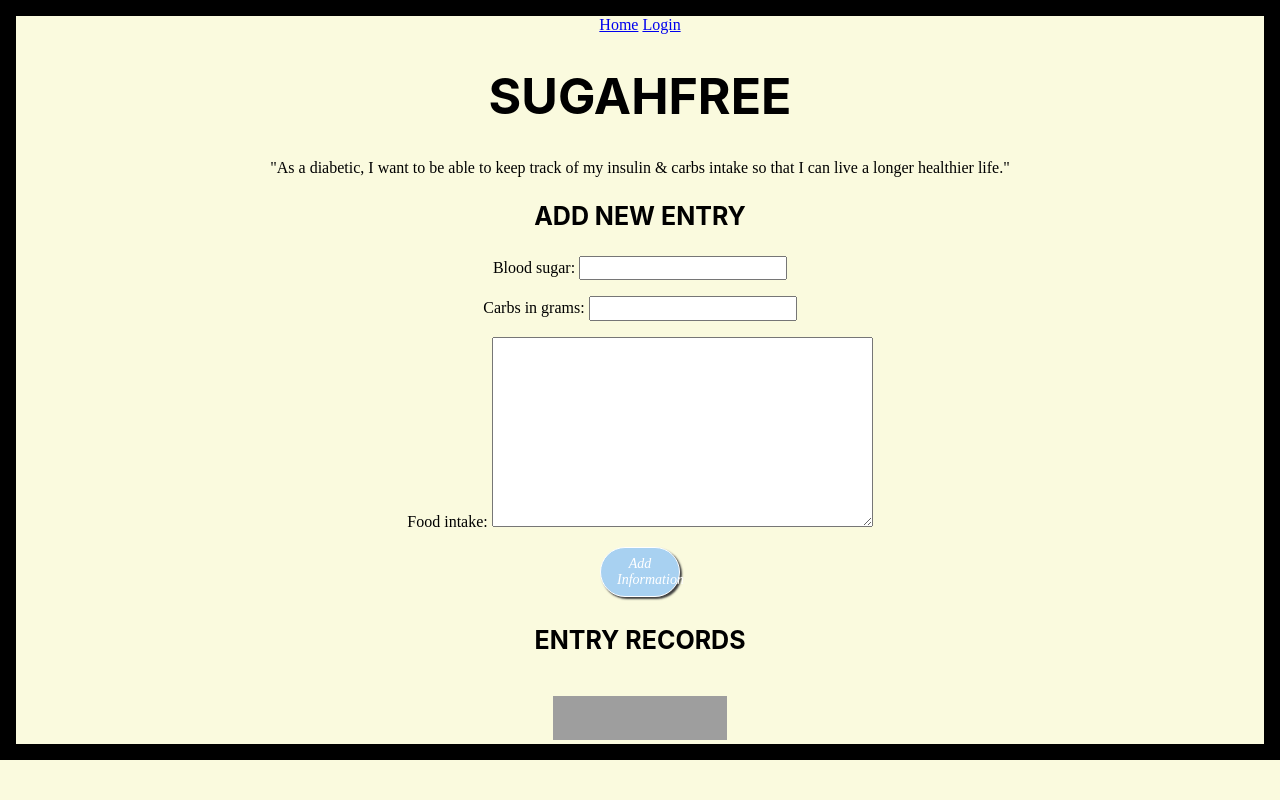
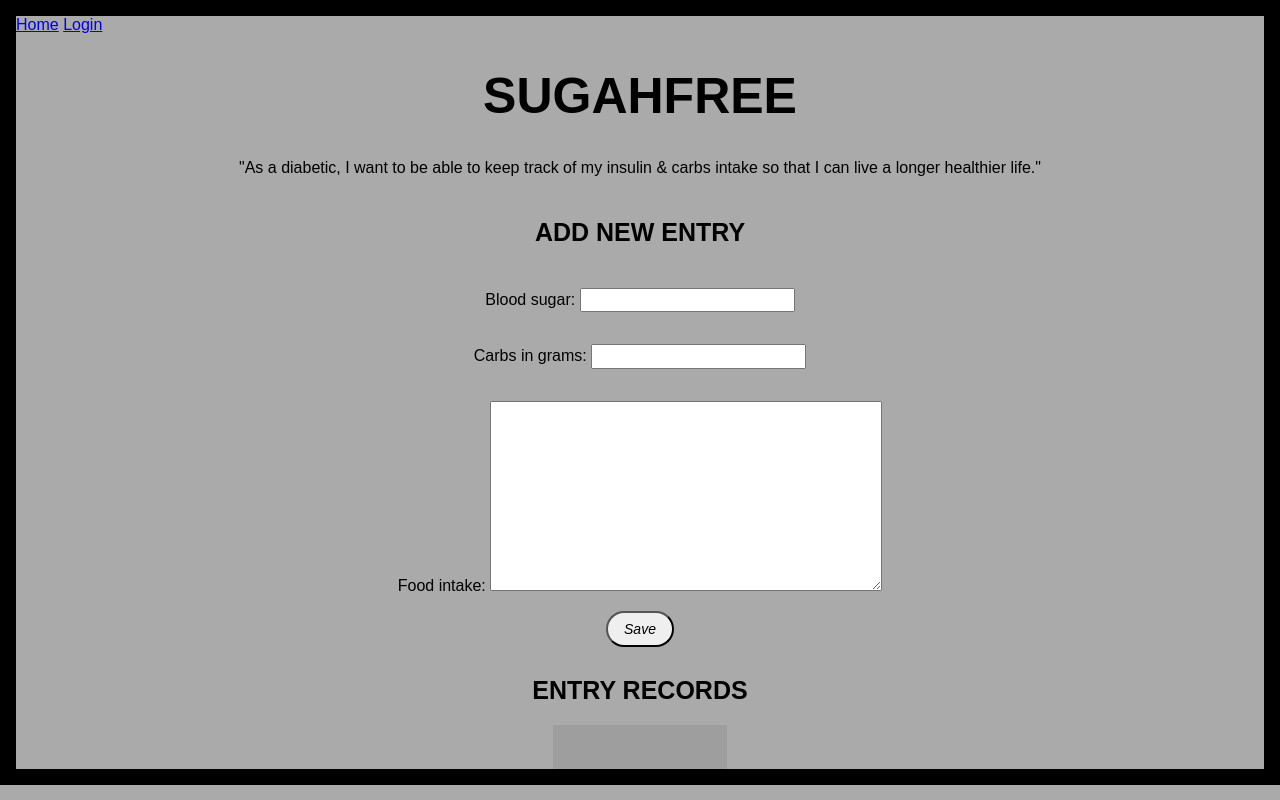
Before and after one commit to RhyneH/BugSmashers, a Django app: page / in a window 1280 px wide. Run offline with Django 4.2, Linux system fonts and the light colour scheme; data that the repository does not hold is empty; parts of the project's set-up code (start-up, migrations or seed data) failed here and were passed over; grey boxes are pictures that could not be loaded.

Commit message:
fixed css

```diff
--- a/static/css/style.css
+++ b/static/css/style.css
@@ -1,34 +1,42 @@
-body {
-    background-color: rgb(250, 250, 222);
+.content{
+  display: flex;
+  align-items: center;
+  flex-direction: column;
 }
 
+.main {
+  display: flex;
+  align-items: center;
+  flex-direction: column;
+
+}
 
 h1 {
-    text-align: center;
-    font-family:-apple-system;
+
     font-size: 50px;
 
 }
 
 p {
-    text-align: center;
+
 }
 
 div {
-    text-align: center;
+
 }
 h3 {
-    font-family: -apple-system;
+
     font-size: 25px;
 }
 
 h2 {
-    font-family: -apple-system;
+
     font-size: 25px;
-    text-align: center;
+
 }
 
 button {
+
     font-style: italic;
 }
 
@@ -43,20 +51,15 @@ button {
     outline: none;
   }
 
-  button {
-    width: 80px;
-    padding: 5px;
-    margin: 0 3px;
-    background-color: #a8d1f1;
-    outline: none;
-    border: 1px solid #ffffff;
-    box-shadow: 2px 2px 2px #3f3f3f;
-  }
+.form-container {
+  display: flex;
+  align-items: center;
+  flex-direction: column;
+}
 
-  button:hover {
-    box-shadow: 2px 2px 3px ;
-  }
+#input-form {
+  display: flex;
+  align-items: center;
+  flex-direction: column;
 
-  button:active {
-    box-shadow: 1px 1px 3px ;
-  }
+}
--- a/templates/base.html
+++ b/templates/base.html
@@ -12,7 +12,7 @@
     <script src="{% static 'scripts/main.js' %}" defer></script>
     <title>Sugahfree</title>
 </head>
-<body>
+<body class = 'avenir bg-light-silver'>
     <div class="bw4 b--solid b--black ">
 
     <div class="topnav">
--- a/templates/sugahfree/home.html
+++ b/templates/sugahfree/home.html
@@ -1,6 +1,7 @@
 {% extends 'base.html' %}
 {% block content %}
 {% load static %}
+<div class = 'main'>
 
 <h1>SUGAHFREE</h1>
 
@@ -8,43 +9,21 @@
 
 <p"color:black;">"As a diabetic, I want to be able to keep track of my insulin & carbs intake so that I can live
     a longer healthier life."</p>
-
-<div>
+<div class = 'content'>
+<div class = 'form-container'>
     <h3>ADD NEW ENTRY</h3>
     <form data-user={{ user.id }} id='input-form' method="post">
         {% csrf_token %}
         {{ form.as_p }}
-        <button class="f6 link dim br-pill ph3 pv2 mb2 dib white bg-teal" type="submit">Add Information</button>
+        <button class="f6 link dim br-pill ph3 pv2 mb2 dib " type="submit">Save</button>
     </form>
 </div>
 <h2>ENTRY RECORDS</h2>
-<div id='results'></div>
+<div id='results' class = 'list p10'></div>
 
-
-
-
-
-<div id="container">
-    <!-- <p id="edit"><b> Click "Edit" button to edit content. </b></p> -->
-    <!-- <button type="submit" id="edit-button">EDIT</button>
-    <button type="submit" id="end-editing">DONE</button> -->
+<iframe
+ src="https://free.timeanddate.com/countdown/i8b19alf/n3261/cf11/cm0/cu4/ct0/cs0/ca0/cr0/ss0/cac000/cpc000/pcfff/tcfff/fn2/fs100/szw256/szh108/tatLast%20Time%20Visited%20This%20Page/tac000/tptLast%20Time%20Visited%20This%20Page/tpc000/matDiabetic%20Tracker/mac000/mptDiabetic%20Tracker/mpc000/iso2022-04-30T04:25:43" allowtransparency="true" frameborder="0" width="174" height="44"></iframe>
+</div>
 </div>
 
-<!-- <div class="d-flex title2">
-
-    <h2>
-
-      {{ intake }}
-
-    <h2>
-</div> -->
-</label>
-<iframe
- src="https://free.timeanddate.com/countdown/i8b19alf/n3261/cf11/cm0/cu4/ct0/cs0/ca0/cr0/ss0/cac000/cpc000/pcfff/tcfff/fn2/fs100/szw256/szh108/tatLast%20Time%20Visited%20This%20Page/tac000/tptLast%20Time%20Visited%20This%20Page/tpc000/matDiabetic%20Tracker/mac000/mptDiabetic%20Tracker/mpc000/iso2022-04-30T04:25:43" allowtransparency="true" frameborder="0" width="174" height="44"></iframe>
-
-
-
-</body>
-
-</html>
 {% endblock %}
```
